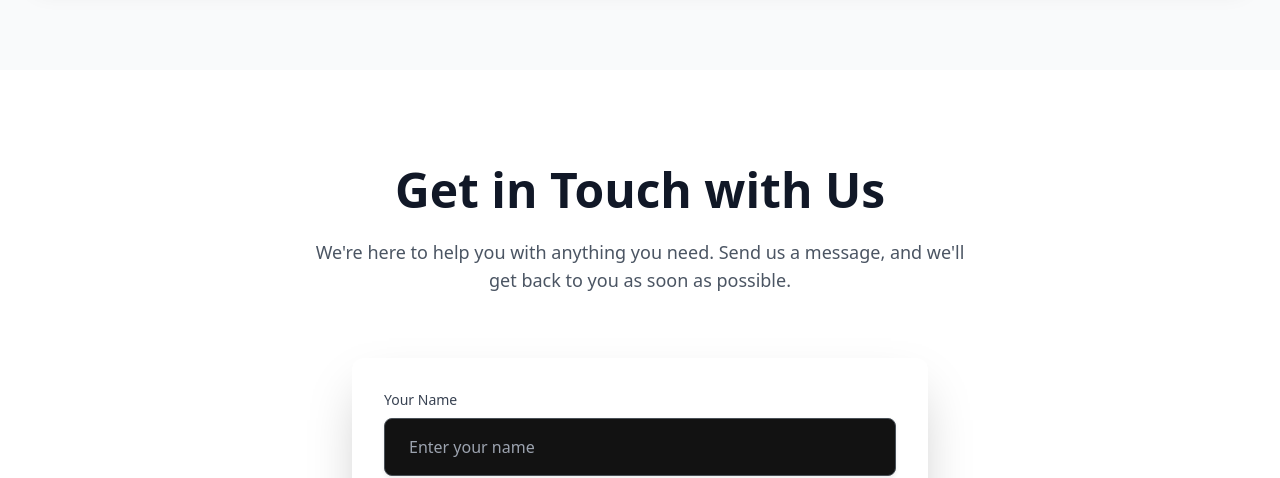
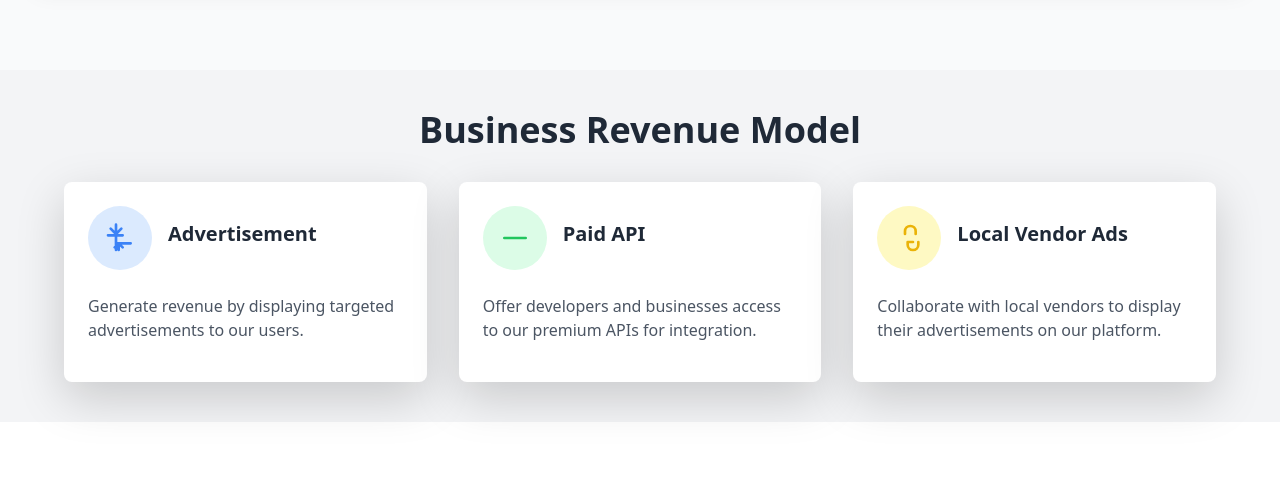
Before and after one commit to rohitvijayan1111/Seithi-360, a React (Create React App) app in the folder FrontEnd/: page /seithi360 in a window 1280 px wide. Shown: the part 6034-6512 px from the top of the page. Built offline with nearby package versions, Linux system fonts and the light colour scheme; what timers would draw is missing.

Commit message:
final changes

```diff
--- a/FrontEnd/src/components/Communities/Community.jsx
+++ b/FrontEnd/src/components/Communities/Community.jsx
@@ -1,4 +1,5 @@
 import React, { useState, useEffect } from "react";
+import { toast, ToastContainer } from "react-toastify";
 import Example from "../Feed/Header/Header";
 import Sidebar from "./utils/SidebarC";
 import axios from "axios";
@@ -101,6 +102,11 @@ const Community = () => {
     }
   }, [selectedCommunity]);
 
+  const handleJoinCommunity = () => {
+    const userName = sessionStorage.getItem("name") || "User";
+    toast.success(`${userName} has joined ${selectedCommunity.name} Community!`);
+  };
+
   // Rendering community details and posts
   const renderCommunityDetails = () => {
     if (!selectedCommunity) {
@@ -118,6 +124,7 @@ const Community = () => {
     }
 
     return (
+
       <div className="bg-white shadow-md rounded-lg p-6 mt-6">
         <h1 className="text-3xl font-bold text-blue-600">
           {selectedCommunity.name}
@@ -126,7 +133,10 @@ const Community = () => {
         <p className="mt-4 text-gray-600">
           <strong>Members:</strong> {selectedCommunity.members}
         </p>
-        <button className="mt-4 px-4 py-2 bg-green-500 text-white rounded-md shadow hover:bg-green-600 transition">
+        <button
+          onClick={handleJoinCommunity}
+          className="mt-4 px-4 py-2 bg-green-500 text-white rounded-md shadow hover:bg-green-600 transition"
+        >
           Join Community
         </button>
         <div className="mt-6">
@@ -162,6 +172,7 @@ const Community = () => {
 
   return (
     <>
+    <ToastContainer />
       <Example />
       <div className="flex flex-col lg:flex-row min-h-screen bg-gray-100 text-gray-800">
         <div className="lg:w-64 w-full lg:left-0 lg:top-0 lg:h-full lg:flex lg:flex-col bg-white mt-4 shadow-md lg:block lg:mt-0 z-50">
--- a/FrontEnd/src/components/Feed/Header/Header.jsx
+++ b/FrontEnd/src/components/Feed/Header/Header.jsx
@@ -19,7 +19,7 @@ const user = {
     "https://static.vecteezy.com/system/resources/previews/021/548/095/original/default-profile-picture-avatar-user-avatar-icon-person-icon-head-icon-profile-picture-icons-default-anonymous-user-male-and-female-businessman-photo-placeholder-social-network-avatar-portrait-free-vector.jpg",
 };
 
-const navigation = [{name:"Home",href:"/home",current:false},{ name: "Your Arena", href: "/yourfeed", current: false },{name:"Communities",href:"/communities",current:false},{name:"Shorts",href:"/shorts",current:false}];
+const navigation = [{name:"Home",href:"/home",current:false},{ name: "Your Arena", href: "/yourfeed", current: false },{name:"Communities",href:"/communities",current:false},{name:"Shorts",href:"/shorts",current:false},{name:"Upload", href:"/upload",current:false}];
 
 const userNavigation = [
   { name: "Your Profile", href: "/user-profile", current: false },
--- a/FrontEnd/src/components/LandingPage/LandingPage.jsx
+++ b/FrontEnd/src/components/LandingPage/LandingPage.jsx
@@ -5,6 +5,7 @@ import Brand from './utils/Brand'
 import Feature from './utils/Feature'
 import LogoDisplay from './utils/KYN'
 import ContactUs from './utils/ContactUs'
+import Business from './utils/Business'
 
 const LandingPage = () => {
   return (
@@ -14,6 +15,7 @@ const LandingPage = () => {
       <Brand />
       <Feature />
       <LogoDisplay />
+      <Business />
       <ContactUs />
     </div>
   )
--- /dev/null
+++ b/FrontEnd/src/components/LandingPage/utils/Business.jsx
@@ -0,0 +1,101 @@
+import React from "react";
+
+const Business = () => {
+  return (
+    <div className="bg-gray-100 flex flex-col items-center py-10">
+      <h1 className="text-3xl md:text-4xl font-bold text-gray-800 mb-8 text-center">
+        Business Revenue Model
+      </h1>
+
+      <div className="grid grid-cols-1 sm:grid-cols-2 lg:grid-cols-3 gap-6 md:gap-8 w-11/12 max-w-6xl">
+        {/* Advertisement Card */}
+        <div className="bg-white shadow-lg rounded-lg p-6 hover:shadow-xl transition duration-300">
+          <div className="flex items-center mb-4">
+            <div className="p-3 bg-blue-100 rounded-full">
+              <svg
+                className="w-8 h-8 text-blue-500"
+                fill="none"
+                stroke="currentColor"
+                strokeWidth="2"
+                viewBox="0 0 24 24"
+                xmlns="http://www.w3.org/2000/svg"
+              >
+                <path
+                  strokeLinecap="round"
+                  strokeLinejoin="round"
+                  d="M3 10h11M9 21V9m0 0L5 5m4 4L13 5m-4 4V2m0 14h11m-6 3l-3-3m0 0l-3 3m3-3v5"
+                ></path>
+              </svg>
+            </div>
+            <h2 className="ml-4 text-xl font-semibold text-gray-800">
+              Advertisement
+            </h2>
+          </div>
+          <p className="text-gray-600">
+            Generate revenue by displaying targeted advertisements to our users.
+          </p>
+        </div>
+
+        {/* Paid API Card */}
+        <div className="bg-white shadow-lg rounded-lg p-6 hover:shadow-xl transition duration-300">
+          <div className="flex items-center mb-4">
+            <div className="p-3 bg-green-100 rounded-full">
+              <svg
+                className="w-8 h-8 text-green-500"
+                fill="none"
+                stroke="currentColor"
+                strokeWidth="2"
+                viewBox="0 0 24 24"
+                xmlns="http://www.w3.org/2000/svg"
+              >
+                <path
+                  strokeLinecap="round"
+                  strokeLinejoin="round"
+                  d="M20 12H4"
+                ></path>
+              </svg>
+            </div>
+            <h2 className="ml-4 text-xl font-semibold text-gray-800">
+              Paid API
+            </h2>
+          </div>
+          <p className="text-gray-600">
+            Offer developers and businesses access to our premium APIs for
+            integration.
+          </p>
+        </div>
+
+        {/* Local Vendor Ads Card */}
+        <div className="bg-white shadow-lg rounded-lg p-6 hover:shadow-xl transition duration-300">
+          <div className="flex items-center mb-4">
+            <div className="p-3 bg-yellow-100 rounded-full">
+              <svg
+                className="w-8 h-8 text-yellow-500"
+                fill="none"
+                stroke="currentColor"
+                strokeWidth="2"
+                viewBox="0 0 24 24"
+                xmlns="http://www.w3.org/2000/svg"
+              >
+                <path
+                  strokeLinecap="round"
+                  strokeLinejoin="round"
+                  d="M17 9V7a4 4 0 00-8 0v2m2 6h4m-4 0v2a4 4 0 008 0v-2"
+                ></path>
+              </svg>
+            </div>
+            <h2 className="ml-4 text-xl font-semibold text-gray-800">
+              Local Vendor Ads
+            </h2>
+          </div>
+          <p className="text-gray-600">
+            Collaborate with local vendors to display their advertisements on
+            our platform.
+          </p>
+        </div>
+      </div>
+    </div>
+  );
+};
+
+export default Business;
```
Also changed, not shown: 1 other file (tests, documents, lock files or other folders).
